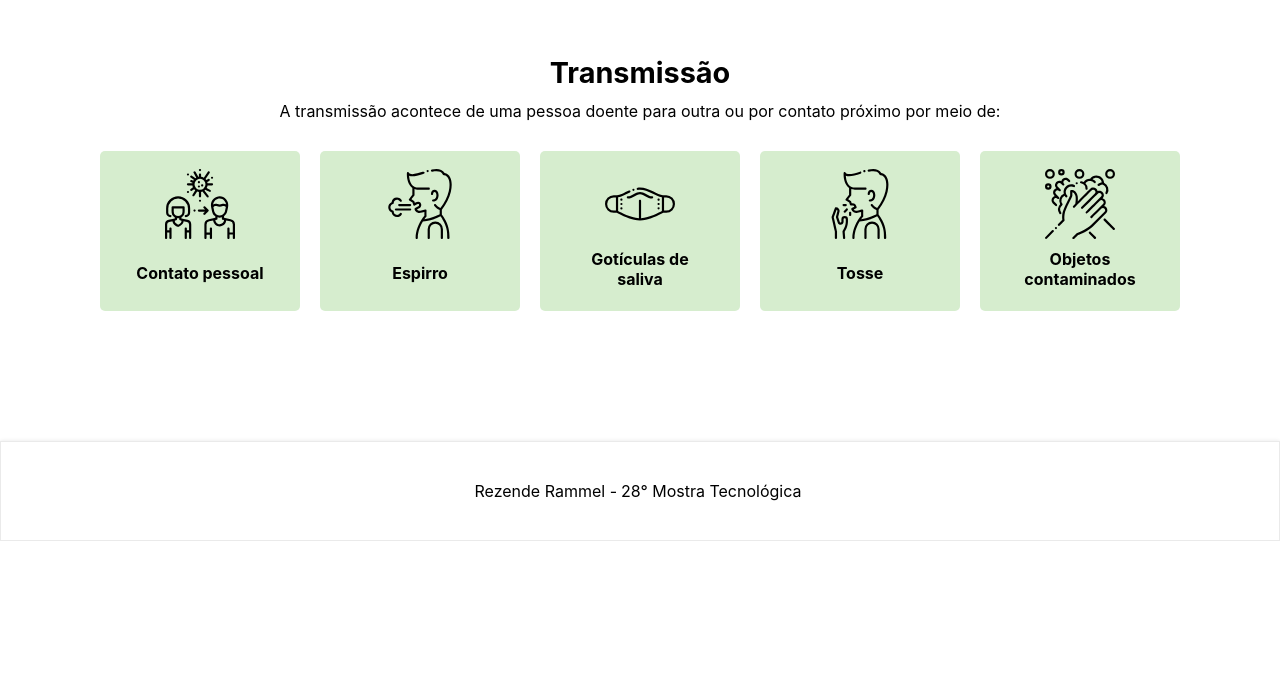
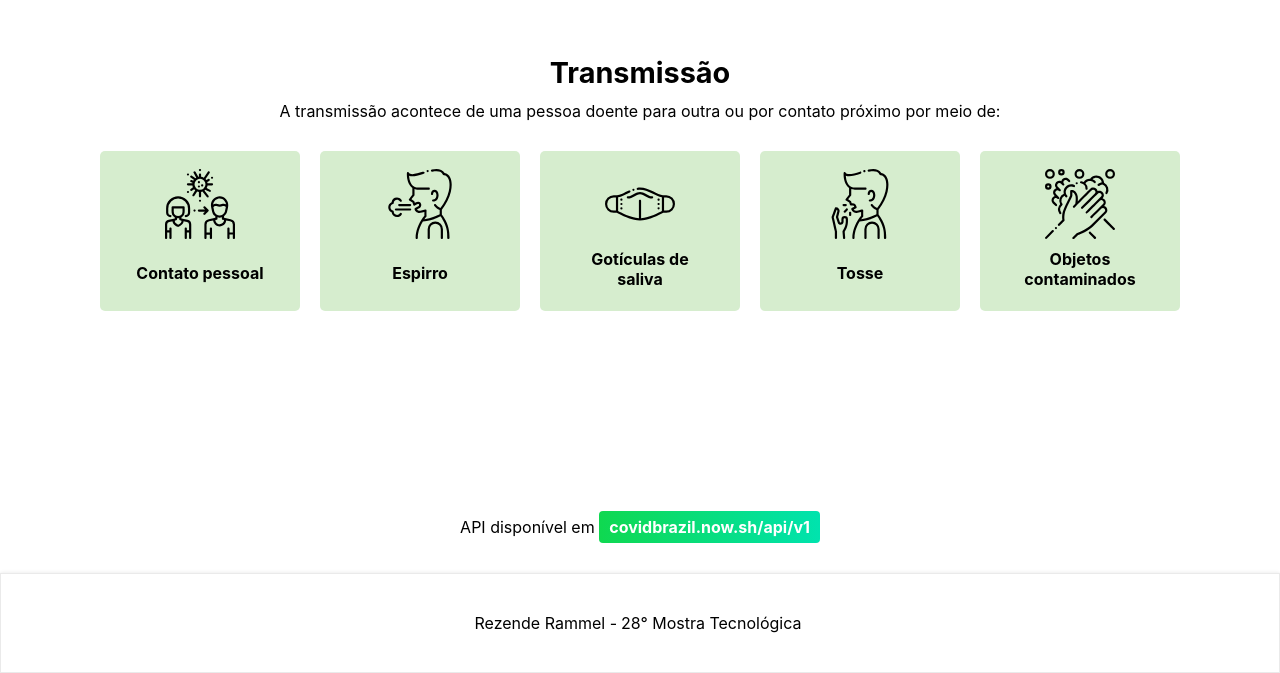
Before and after one commit to joaopedroaa/covidbrazil, a Next.js app: page /covid in a window 1280 px wide. Shown: the part 3084-3757 px from the top of the page. Before the commit the page ends 3625 px from the top, so only its background shows below. Built offline with nearby package versions, Linux system fonts and the light colour scheme; no server answers.

Commit message:
feat: add api link

```diff
--- a/pages/covid.js
+++ b/pages/covid.js
@@ -67,6 +67,15 @@ export default function artigos() {
         </div>
       </section>
 
+
+      <section data-aos="fade-left" className={styles.section + " " + styles.sectionApi}>
+        <p>API disponível em <a
+          href="https://covidbrazil.now.sh/api/v1"
+          target="_blank"
+          rel="noopener noreferrer"
+        >covidbrazil.now.sh/api/v1</a></p>
+      </section>
+
     </Layout >
   )
 
--- a/styles/Covid.module.css
+++ b/styles/Covid.module.css
@@ -25,7 +25,6 @@
   font-size: 1.8rem;
   text-align: center;
   margin-bottom: 20px;
-
 }
 
 .description {
@@ -108,11 +107,9 @@
 }
 .sectionTransmission h2 {
   margin-bottom: 7px;
-
 }
 .sectionTransmission h2 {
   margin-bottom: 7px;
-
 }
 
 .sectionTransmission .gridTransmission {
@@ -167,3 +164,23 @@
   max-width: 1000px;
   margin-top: 40px;
 }
+
+/*  */
+
+.sectionApi {
+  padding: 0;
+  margin-top: 80px;
+  align-items: flex-start;
+
+}
+.sectionApi p {
+  font-size: 1rem;
+}
+
+.sectionApi a {
+  background-image: linear-gradient(to right, #0fd850 0%, #00e3ae 100%);
+  color: white;
+  font-weight: bold;
+  border-radius: 4px;
+  padding: 6px 10px;
+}
```
